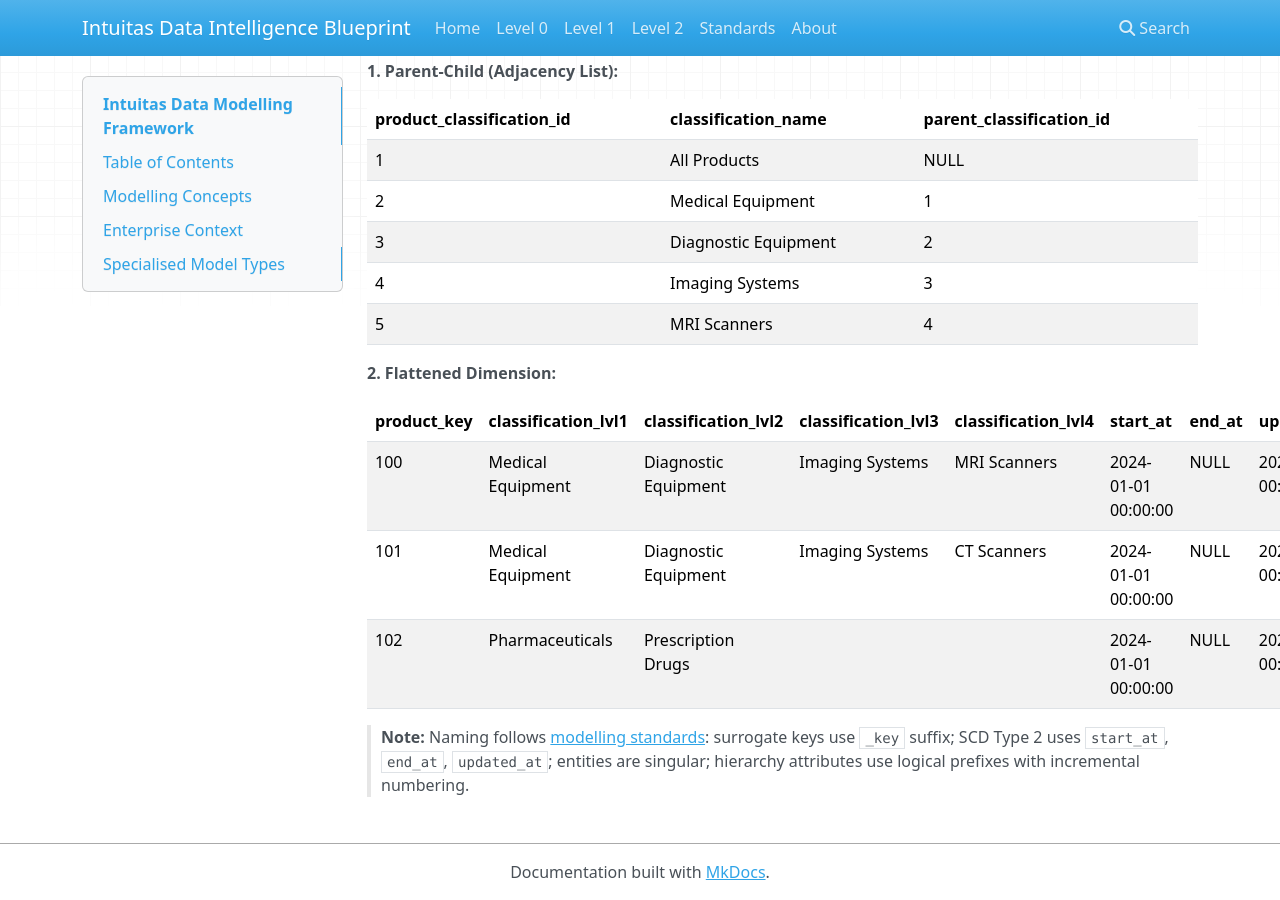
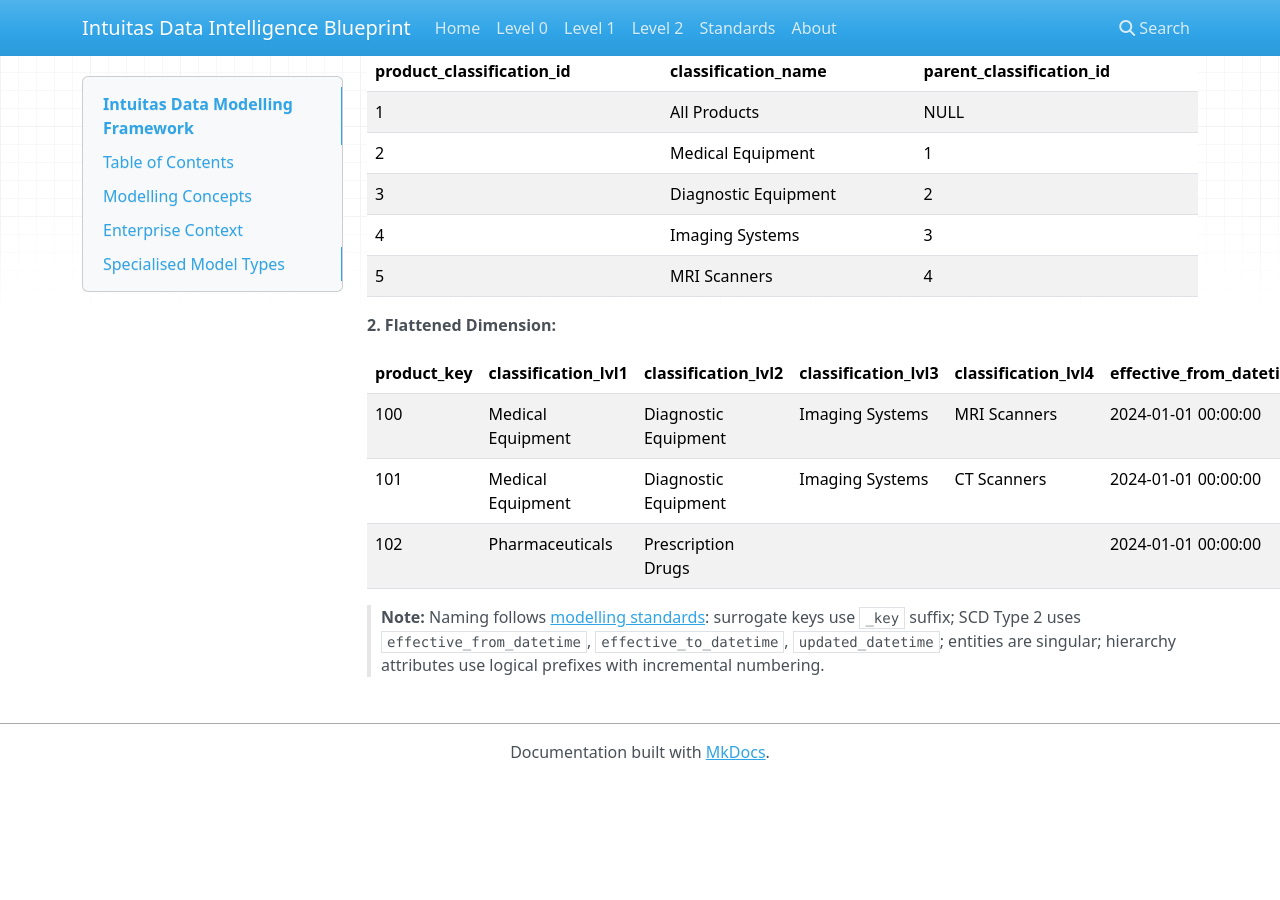
Before and after one commit to bensonchoyintuitas/intuitas_knowledgebase, an MkDocs documentation site: the page built from docs/modelling_framework.md, in a window 1280 px wide and 900 px high, scrolled down 8312 px. Built offline with MkDocs 1.6.1, drawn with Linux system fonts in a browser that asks for light colours; nearby versions of some CDN libraries; after the commit the page ends 9092 px from its top, so only the background shows below that; some of the changed text lies outside the part shown.

Commit message:
clean standards

```diff
--- a/docs/modelling_framework.md
+++ b/docs/modelling_framework.md
@@ -381,10 +381,10 @@
 
 **2. Flattened Dimension:** Lowest-grain entity with hierarchy level columns.
 
-| room_key | campus_name     | building_name | ward_name | room_name | start_at            | end_at | updated_at          |
-|----------|-----------------|---------------|-----------|-----------|---------------------|--------|---------------------|
-| 1001     | Hospital Campus | Building A    | Ward 1    | Room 101  | 2024-01-01 00:00:00 | NULL   | 2024-01-01 00:00:00 |
-| 1002     | Hospital Campus | Building A    | Ward 1    | Room 102  | 2024-01-01 00:00:00 | NULL   | 2024-01-01 00:00:00 |
+| room_key | campus_name     | building_name | ward_name | room_name | effective_from_datetime | effective_to_datetime | updated_datetime    |
+|----------|-----------------|---------------|-----------|-----------|-------------------------|----------------------|---------------------|
+| 1001     | Hospital Campus | Building A    | Ward 1    | Room 101  | 2024-01-01 00:00:00     | NULL                 | 2024-01-01 00:00:00 |
+| 1002     | Hospital Campus | Building A    | Ward 1    | Room 102  | 2024-01-01 00:00:00     | NULL                 | 2024-01-01 00:00:00 |
 
 Adjacency lists enable flexible navigation; flattened structures optimise star schema query performance.
 
@@ -415,10 +415,10 @@
 
 **2. Flattened Dimension:**
 
-| product_key | classification_lvl1 | classification_lvl2   | classification_lvl3 | classification_lvl4 | start_at            | end_at | updated_at          |
-|-------------|---------------------|-----------------------|---------------------|---------------------|---------------------|--------|---------------------|
-| 100         | Medical Equipment   | Diagnostic Equipment  | Imaging Systems     | MRI Scanners        | 2024-01-01 00:00:00 | NULL   | 2024-01-01 00:00:00 |
-| 101         | Medical Equipment   | Diagnostic Equipment  | Imaging Systems     | CT Scanners         | 2024-01-01 00:00:00 | NULL   | 2024-01-01 00:00:00 |
-| 102         | Pharmaceuticals     | Prescription Drugs    |                     |                     | 2024-01-01 00:00:00 | NULL   | 2024-01-01 00:00:00 |
+| product_key | classification_lvl1 | classification_lvl2   | classification_lvl3 | classification_lvl4 | effective_from_datetime | effective_to_datetime | updated_datetime    |
+|-------------|---------------------|-----------------------|---------------------|---------------------|-------------------------|----------------------|---------------------|
+| 100         | Medical Equipment   | Diagnostic Equipment  | Imaging Systems     | MRI Scanners        | 2024-01-01 00:00:00     | NULL                 | 2024-01-01 00:00:00 |
+| 101         | Medical Equipment   | Diagnostic Equipment  | Imaging Systems     | CT Scanners         | 2024-01-01 00:00:00     | NULL                 | 2024-01-01 00:00:00 |
+| 102         | Pharmaceuticals     | Prescription Drugs    |                     |                     | 2024-01-01 00:00:00     | NULL                 | 2024-01-01 00:00:00 |
 
-> **Note:** Naming follows [modelling standards](modelling_standards_and_conventions.md): surrogate keys use `_key` suffix; SCD Type 2 uses `start_at`, `end_at`, `updated_at`; entities are singular; hierarchy attributes use logical prefixes with incremental numbering.
+> **Note:** Naming follows [modelling standards](modelling_standards_and_conventions.md): surrogate keys use `_key` suffix; SCD Type 2 uses `effective_from_datetime`, `effective_to_datetime`, `updated_datetime`; entities are singular; hierarchy attributes use logical prefixes with incremental numbering.
```
Also changed, not shown: docs/modelling_standards_and_conventions.md (+29 -24 lines).
